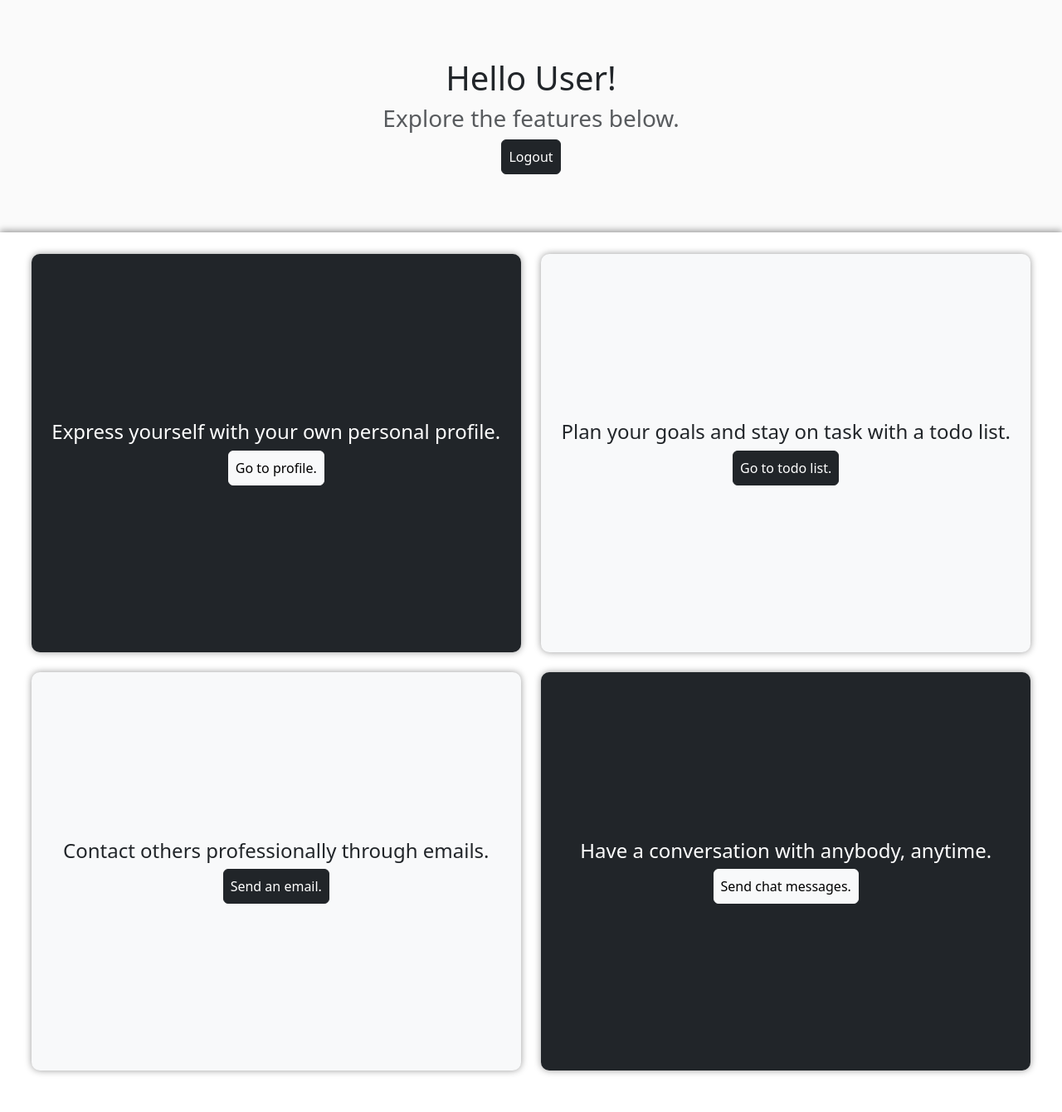
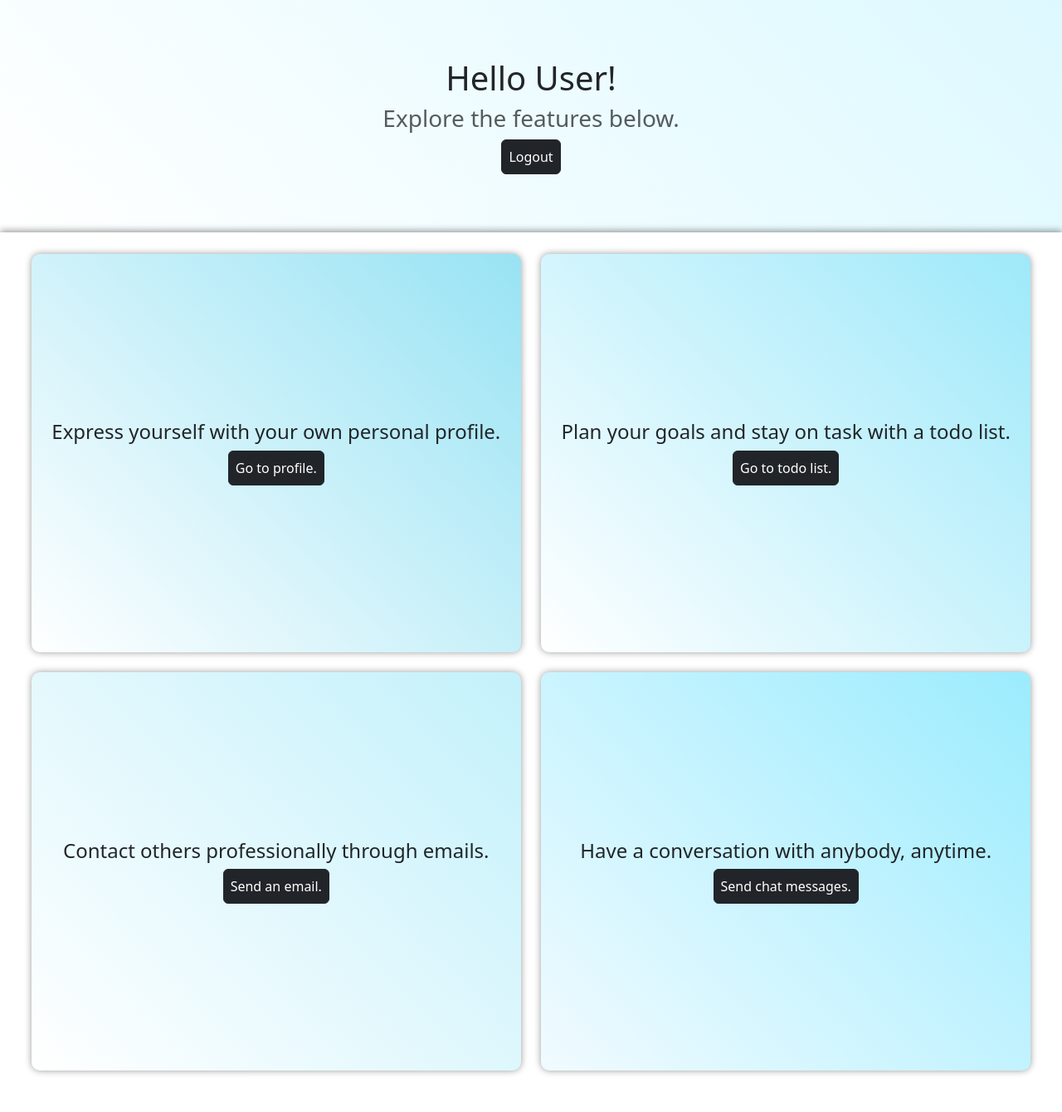
Before and after one commit to kenneth0810/Team-13, a Python web app: template app/templates/homepage.html in a window 1280 px wide. Shown: the whole page at 83% size. Run offline with Jinja, Linux system fonts and the light colour scheme; the template is opened without the code that fills it: most values are stand-ins (such as "Sample title", 1, 10 or a date in 2020).

```diff
--- a/app/templates/homepage.html
+++ b/app/templates/homepage.html
@@ -24,7 +24,7 @@
       <button type="button" class="btn-close" data-bs-dismiss="alert" aria-label="Close"></button>
   </div>
   {% endfor %}
-  <section class="section_top">
+  <section class="section_top" style="background-image: linear-gradient(45deg, #ffffff, #ddf9ff);">
     <h1>Hello {{user_fullname}}!</h1>
     <h3 class="text-muted">Explore the features below.</h3>
     <a class="btn btn-dark p-2" href="/logout">Logout</a>
@@ -32,23 +32,23 @@
   <section class="section-bottom">
     <div class="container-fluid text-center">
       <div class="row">
-        <div class="col bg-dark text-white">
+        <div class="col bg-dark text-dark" style="background-image: linear-gradient(45deg, #ffffff, #98e3f4);">
           <h4>Express yourself with your own personal profile.</h4>
-          <a class="btn btn-light p-2" href="/profile">Go to profile.</a>
+          <a class="btn btn-dark p-2" href="/profile">Go to profile.</a>
         </div>
-        <div class="col bg-light">
+        <div class="col bg-light" style="background-image: linear-gradient(45deg, #ffffff, #9ee9fa);">
           <h4>Plan your goals and stay on task with a todo list.</h4>
           <a class="btn btn-dark p-2" href="/todo">Go to todo list.</a>
         </div>
       </div>
       <div class="row">
-        <div class="col bg-light">
+        <div class="col bg-light" style="background-image: linear-gradient(45deg, #ffffff, #c3f1fb);">
           <h4>Contact others professionally through emails.</h4>
           <a class="btn btn-dark p-2" href="/send_emails">Send an email.</a>
         </div>
-        <div class="col bg-dark text-white">
+        <div class="col bg-dark text-dark" style="background-image: linear-gradient(45deg, #f1fbff, #9becfe);">
           <h4>Have a conversation with anybody, anytime.</h4>
-          <a class="btn btn-light p-2" href="/chat">Send chat messages.</a>
+          <a class="btn btn-dark p-2" href="/chat">Send chat messages.</a>
         </div>
       </div>
     </div>
--- a/app/templates/todo.html
+++ b/app/templates/todo.html
@@ -6,7 +6,7 @@
     <link rel="stylesheet" href="{{ url_for('static', filename='css/todo.css') }}">
 </head>
 <body>
-    <section style="background-color: #fafafa; height: auto;">
+    <section style="background-image: linear-gradient(45deg, #ffffff, #ddf9ff); height: auto;">
         <div class="container py-5 h-100">
         <div class="row d-flex justify-content-center align-items-center h-100">
             <div class="col col-xl-9 col-xl-7">
```
